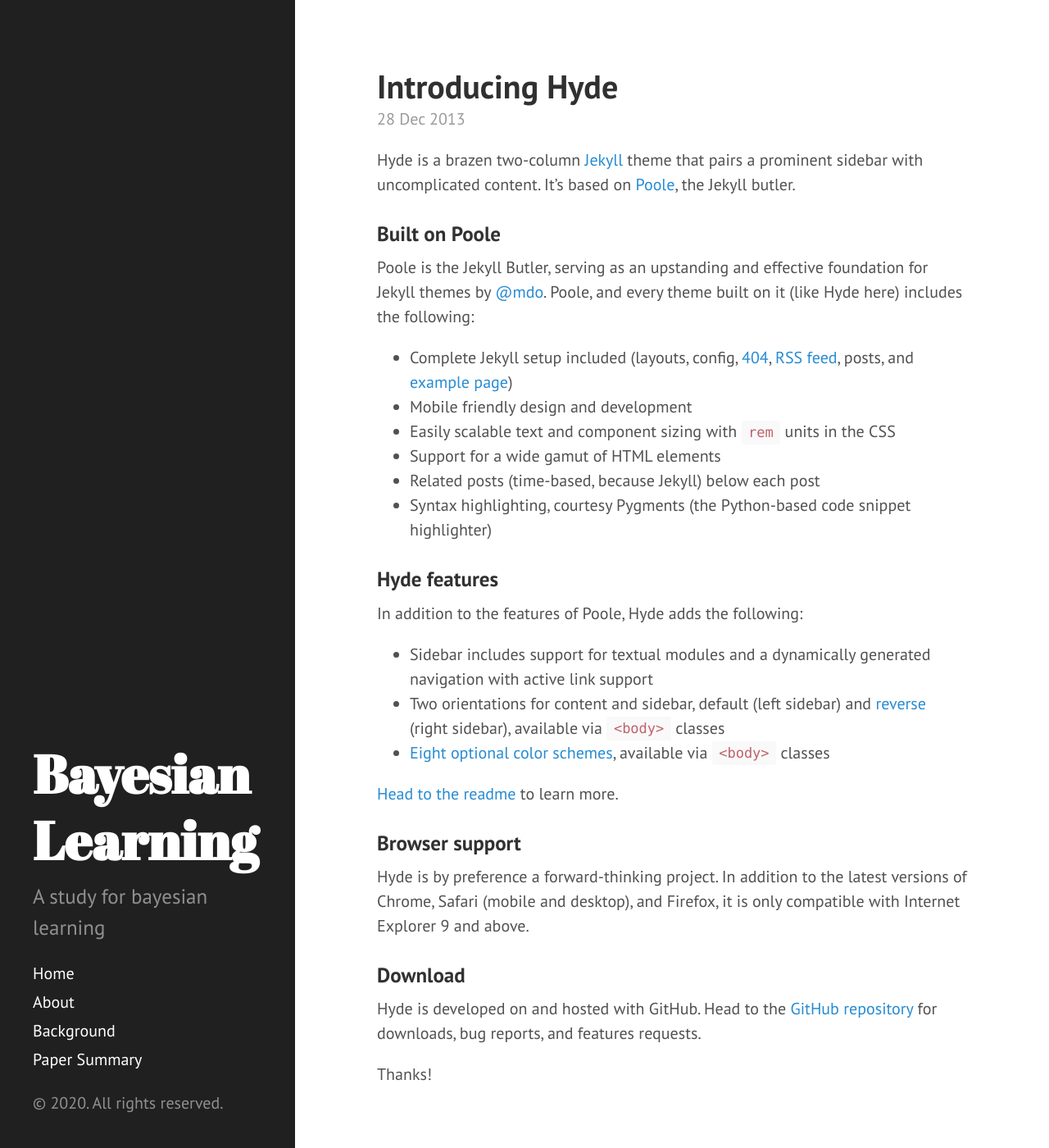
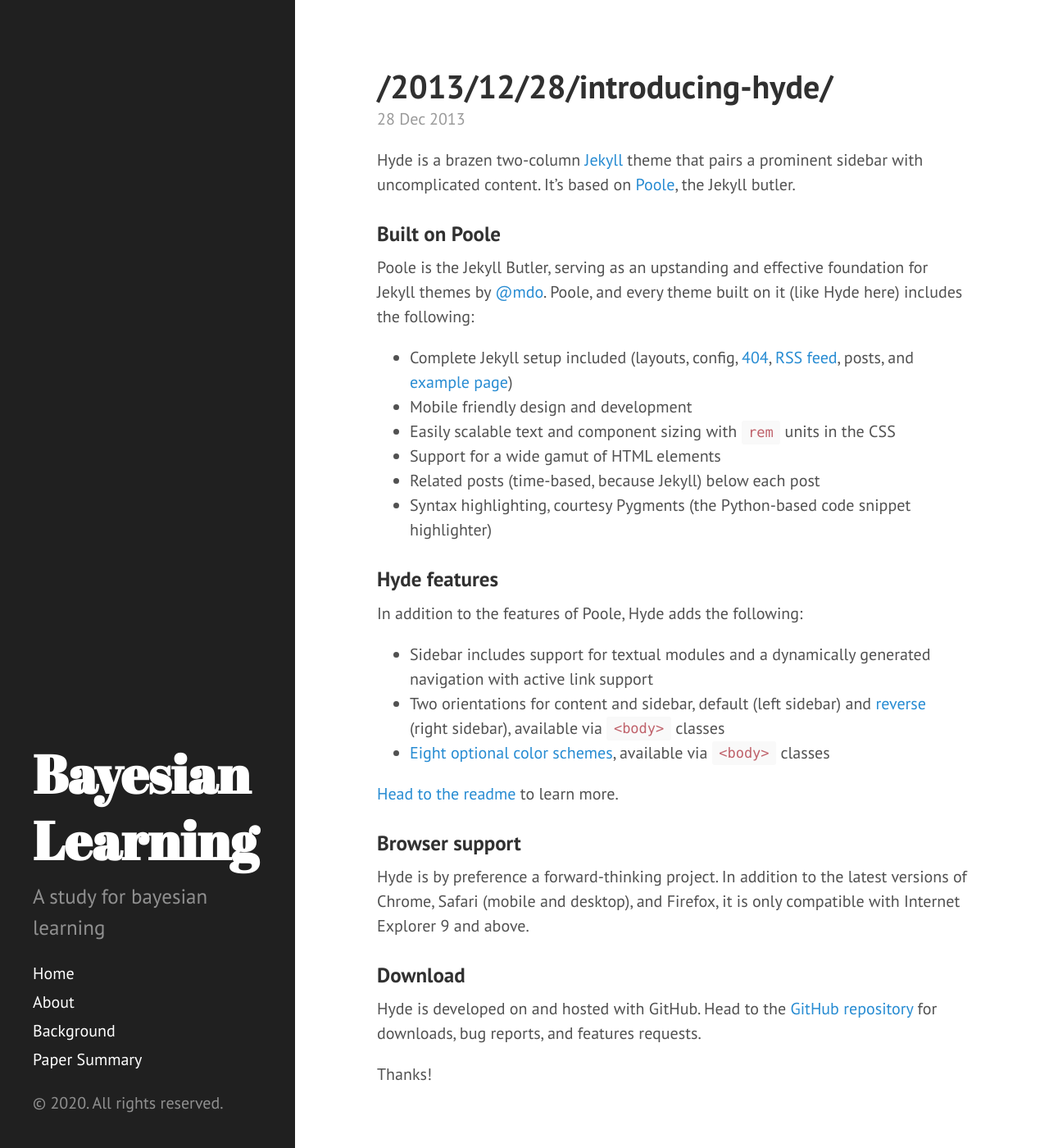
Before and after one commit to Rose-J/Bayesian, a Jekyll site: the page built from index.html, in a window 1280 px wide and 1400 px high. Shown: the whole window at 82% size. Built offline with Jekyll 4.4.1, drawn with Linux system fonts in a browser that asks for light colours; Markdown is read by kramdown in place of the engine named in the settings; the list of posts is cut into pages by our own code; some of the changed text lies outside the part shown.

Commit message:
Update index.html

```diff
--- a/index.html
+++ b/index.html
@@ -8,7 +8,7 @@
   <div class="post">
     <h1 class="post-title">
       <a href="{{ post.url }}">
-        {{ post.title }}
+        {{ post.url}}
       </a>
     </h1>
 
```
